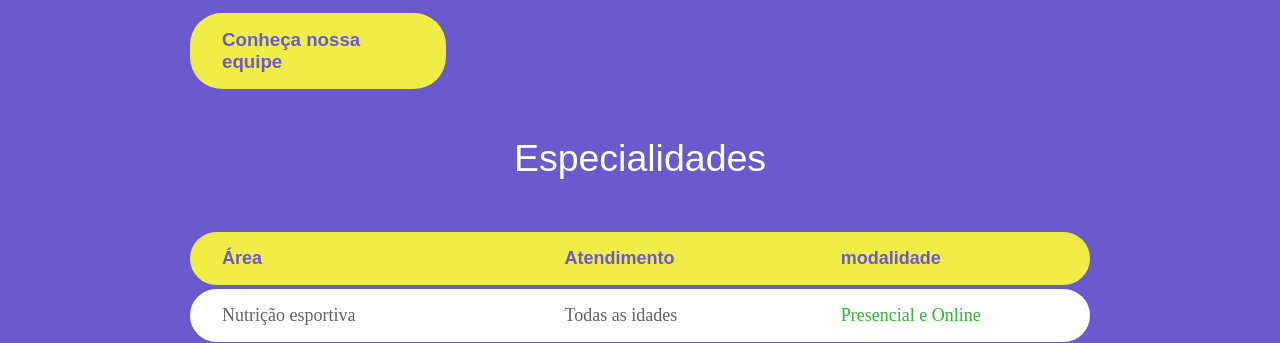
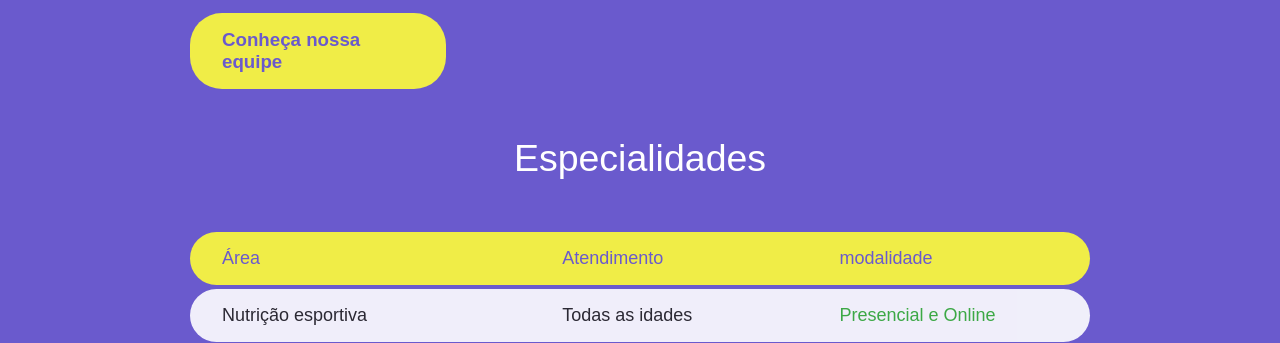
Before and after one commit to 6lucassilva/pagina-web-consultorio, a plain HTML site: page index.html in a window 1280 px wide. Shown: the part 597-940 px from the top of the page. Drawn offline with Linux system fonts and the light colour scheme.

Commit message:
Atualização 31/01/2021

```diff
--- a/index.html
+++ b/index.html
@@ -36,9 +36,9 @@
     <table id="data-table">
         <thead>
             <tr>
-            <th class="cabecalho"><strong>Área</strong></th>
-            <th class="cabecalho"><strong>Atendimento</strong></th>
-            <th class="cabecalho"><strong>modalidade</strong></th>
+            <th class="cabecalho">Área</th>
+            <th class="cabecalho">Atendimento</th>
+            <th class="cabecalho">modalidade</th>
             </tr>
         </thead>
     <tbody>
--- a/style.css
+++ b/style.css
@@ -124,7 +124,7 @@ table tbody tr td:last-child{
 }
 
 table th{
-    background: rgb(240, 237, 71);
+    background:  rgb(240, 237, 71);
     font-family: Arial, Helvetica, sans-serif;
     font-weight: 100;
     padding: 1rem 2rem;
@@ -132,16 +132,18 @@ table th{
 }
 
 table tbody tr {
+    opacity: 0.9
+}
+
+table tr:hover {
     opacity: 1
 }
 
-table tr:hover {
-    opacity: 0.7
-}
-
-table td{
+table tbody td{
     background: white;
     padding: 1rem 2rem;
+    font-family: Arial, Helvetica, sans-serif;
+    font-weight: 100;
 }
 
 .cabecalho{
@@ -149,11 +151,11 @@ table td{
 }
 
 .descricao{
-    color: rgb(100, 100, 100);
+    color: rgb(37, 36, 36);
 }
 
 .idade{
-    color: rgb(100, 100, 100);
+    color: rgb(37, 36, 36);
 }
 
 .modalidade{
```
